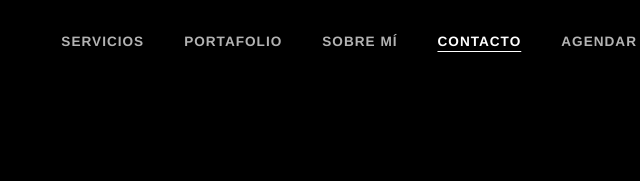
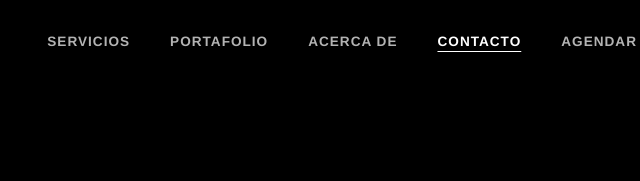
Before and after one commit to matceb04/mi-portafolio, a plain HTML site: page contacto.html in a window 1280 px wide. Shown: the top 181 px of the page, 593-1233 px from the left. Drawn offline with Linux system fonts and the light colour scheme.

Commit message:
Update link text for "Sobre Mí" to "Acerca De" for consistency

```diff
--- a/contacto.html
+++ b/contacto.html
@@ -13,7 +13,7 @@
         <nav class="desktop-nav">
             <a href="servicios.html">SERVICIOS</a>
             <a href="portafolio.html">PORTAFOLIO</a>
-            <a href="sobre-mi.html">SOBRE MÍ</a>
+            <a href="sobre-mi.html">ACERCA DE</a>
             <a href="contacto.html" class="active">CONTACTO</a>
             <a href="agendar.html">AGENDAR</a>
         </nav>
```
